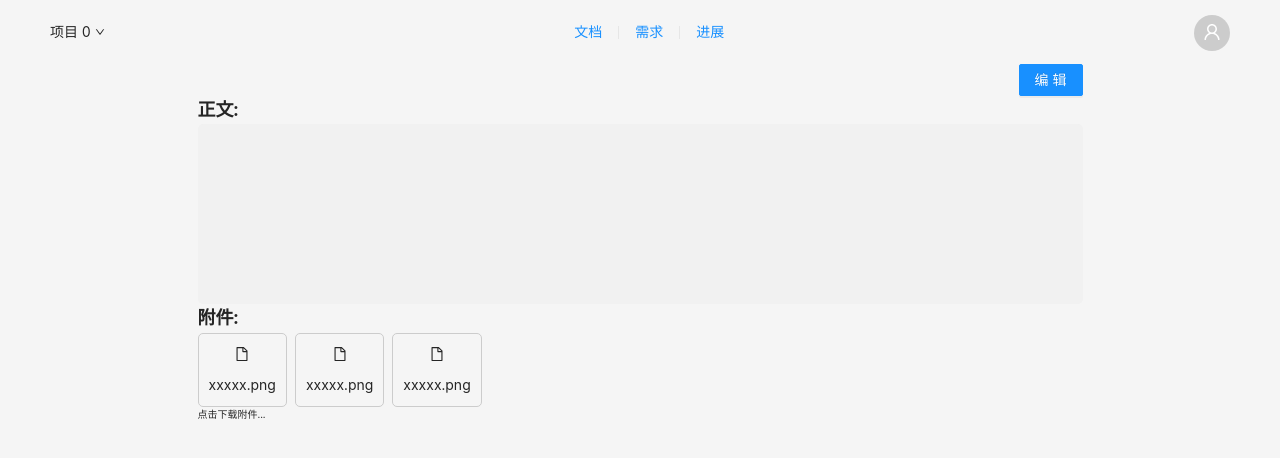
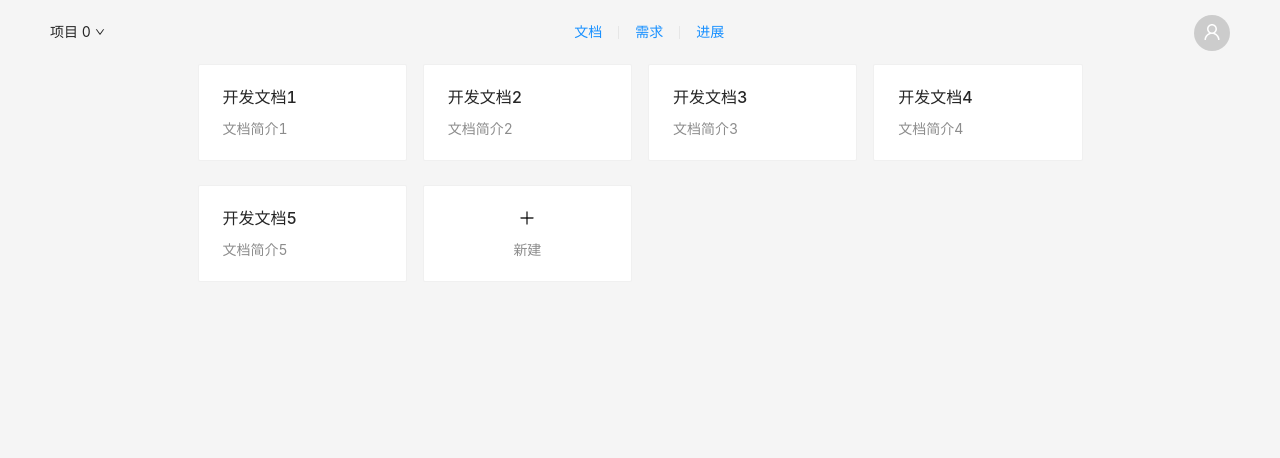
Before and after one commit to folson-han/term, a React app: page /#/login in a window 1280 px wide. Both pictures are taken after typing "Sample", "Sample123" into the empty fields and a click on the button "Submit". Shown: the top 458 px of the page. Built offline with nearby package versions, Linux system fonts and the light colour scheme.

Commit message:
:sparkles: update document modules

```diff
--- a/src/views/Home/Document/Document.module.less
+++ b/src/views/Home/Document/Document.module.less
@@ -1,10 +1,7 @@
 .document{
   width: 75%;
   margin: 0 auto;
-  .operation{
-    text-align: right;
-  }
-  .description{
+  /deep/ .description{
     .title{
       font-size: 18px;
       font-weight: bolder;
@@ -18,7 +15,7 @@
     }
   }
 
-  .annex{
+  /deep/ .annex{
     .title{
       font-size: 18px;
       font-weight: bolder;
--- a/src/views/Home/Document/Document.tsx
+++ b/src/views/Home/Document/Document.tsx
@@ -1,11 +1,10 @@
 import React, { FC, useState } from "react";
 import css from "./Document.module.less";
-import {Button, Space, Modal, Input, Upload} from "antd";
+import { Space, Modal, Input, Upload, Card, Row, Col } from "antd";
 import { FileOutlined, PlusOutlined } from "@ant-design/icons";
 import ReactMarkdown from 'react-markdown';
-import {Prism as SyntaxHighlighter} from 'react-syntax-highlighter';
-import {dark} from 'react-syntax-highlighter/dist/esm/styles/prism';
-import {UploadRequestOption as RcCustomRequestOptions} from "rc-upload/lib/interface";
+import { Prism as SyntaxHighlighter } from 'react-syntax-highlighter';
+import { dark } from 'react-syntax-highlighter/dist/esm/styles/prism';
 
 const components = {
     code({node, inline, className, children, ...props}: any) {
@@ -20,18 +19,31 @@ const components = {
     }
 }
 
-const uploadButton = (
-    <div>
+const uploadButton = (<div>
         <PlusOutlined />
         <div style={{ marginTop: 8 }}>Upload</div>
-    </div>
-)
+    </div>)
+
+interface List {
+    id: number;
+    name: string;
+    desc: string;
+}
 
 const Document: FC = () => {
     const [visible, setVisible] = useState<boolean>(false);
     const [markdown, setMarkdown] = useState<string>("");
     const [description, setDescription] = useState<string>("");
     const [fileList, setFileList] = useState<Array<any>>([]);
+    const [list, setList] = useState<Array<List>>([
+        { id: 1, name: "1", desc: "1" },
+        { id: 2, name: "2", desc: "2" },
+        { id: 3, name: "3", desc: "3" },
+        { id: 4, name: "4", desc: "4" },
+        { id: 5, name: "5", desc: "5" },
+    ]);
+    const [loading, setLoading] = useState<boolean>(false);
+    const [show, setShow] = useState<boolean>(false);
 
     function sendMarkdown(){
         setDescription(markdown);
@@ -42,13 +54,59 @@ const Document: FC = () => {
         setFileList(info.fileList);
     }
 
+    function newDocument(){
+        setDescription("");
+        setMarkdown("");
+        setFileList([]);
+        setVisible(true);
+    }
+
+    function showDetail(id: number){
+        console.log(id);
+        setShow(true);
+    }
+
     return <>
         <div className={css.document}>
-            <div className={css.operation}>
-                <Button type={"primary"} onClick={() => { setVisible(true); }}>
-                    编辑
-                </Button>
+            <Row gutter={[16, 24]}>
+                {
+                    list.map(item => {
+                        return <Col key={item.id} span={6}>
+                            <Card hoverable={!loading} loading={loading} onClick={() => { showDetail(item.id) }}>
+                                <Card.Meta title={"开发文档" + item.name} description={"文档简介" + item.desc} />
+                            </Card>
+                        </Col>
+                    })
+                }
+                <Col span={6}>
+                    <Card hoverable onClick={newDocument}>
+                        <Card.Meta title={<div style={{ textAlign: "center" }}><PlusOutlined /></div>} description={<div style={{ textAlign: "center" }}>新建</div>} />
+                    </Card>
+                </Col>
+            </Row>
+        </div>
+        <Modal visible={visible} width={"60vw"} onCancel={() => { setVisible(false); }} onOk={sendMarkdown} closable={false}>
+            <div style={{ height: "70vh", overflowY: "auto" }}>
+                <div>
+                    <div>文档:</div>
+                    <div style={{ width: "100%", height: "100%", display: "flex" }}>
+                        <div style={{ width: "50%" }}>
+                            <Input.TextArea rows={30} value={markdown} onChange={(e) => { setMarkdown(e.target.value) }} />
+                        </div>
+                        <div style={{ width: "50%", height: "100%", padding: 5, boxSizing: "border-box" }}>
+                            <ReactMarkdown components={components} children={markdown} />
+                        </div>
+                    </div>
+                </div>
+                <div>
+                    <div>附件:</div>
+                    <Upload listType={"picture-card"} beforeUpload={() => false} onChange={uploadChange}>
+                        {fileList.length >= 8 ? null : uploadButton}
+                    </Upload>
+                </div>
             </div>
+        </Modal>
+        <Modal visible={show} width={"60vw"} footer={null} onCancel={() => { setShow(false); }} closable={false} getContainer={false}>
             <div className={css.description}>
                 <div className={css.title}>
                     正文:
@@ -87,27 +145,6 @@ const Document: FC = () => {
                     点击下载附件...
                 </div>
             </div>
-        </div>
-        <Modal visible={visible} width={"60vw"} onCancel={() => { setVisible(false); }} onOk={sendMarkdown} closable={false}>
-            <div style={{ height: "70vh", overflowY: "auto" }}>
-                <div>
-                    <div>文档:</div>
-                    <div style={{ width: "100%", height: "100%", display: "flex" }}>
-                        <div style={{ width: "50%" }}>
-                            <Input.TextArea rows={30} value={markdown} onChange={(e) => { setMarkdown(e.target.value) }} />
-                        </div>
-                        <div style={{ width: "50%", height: "100%", padding: 5, boxSizing: "border-box" }}>
-                            <ReactMarkdown components={components} children={markdown} />
-                        </div>
-                    </div>
-                </div>
-                <div>
-                    <div>附件:</div>
-                    <Upload listType={"picture-card"} beforeUpload={() => false} onChange={uploadChange}>
-                        {fileList.length >= 8 ? null : uploadButton}
-                    </Upload>
-                </div>
-            </div>
         </Modal>
     </>
 }
```
